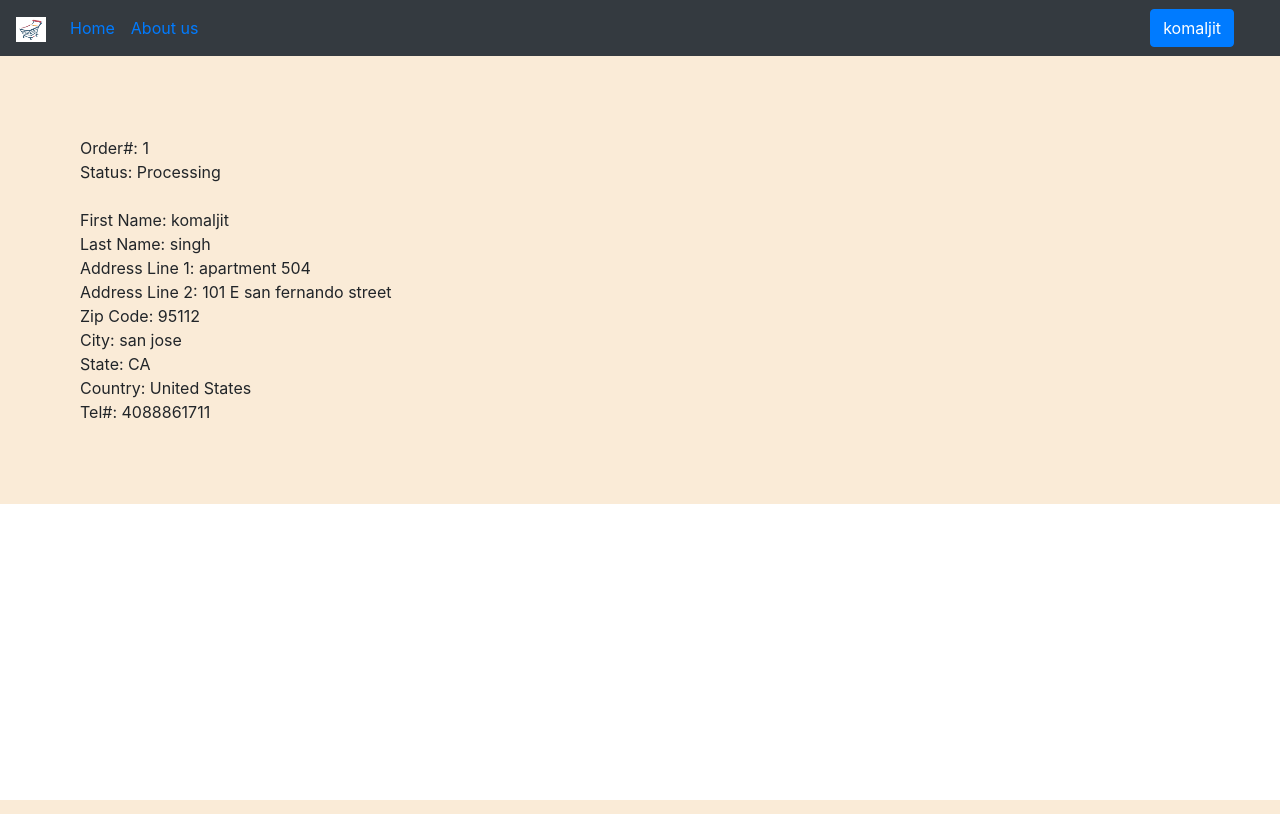
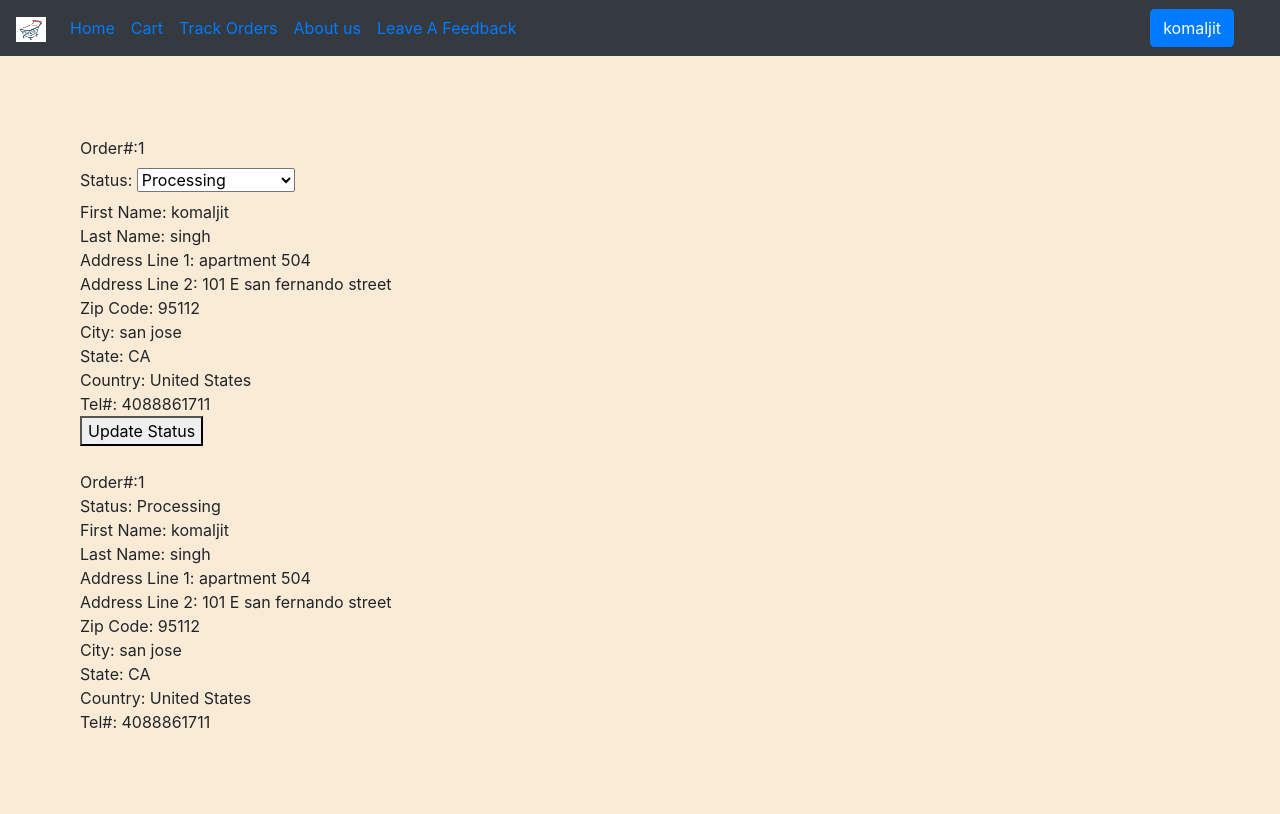
Before and after one commit to Rupert-S/BM-Online-Store, a Flask app: page /trackorders in a window 1280 px wide. Run offline with Flask 2, Linux system fonts and the light colour scheme; a user stored in the database is signed in; data comes from the database, SQL or seed files in the repository; both versions use the stored data as it was after the commit; some libraries are stand-ins or nearby versions.

Commit message:
Fixed Bugs and Added Update Status Feature

```diff
--- a/app.py
+++ b/app.py
@@ -268,32 +268,22 @@ def viewinvoice():
         user_info = cur.fetchone()
     return render_template('invoice.html',loggedIn= loggedIn, first_name=first_name, user_info=user_info)
 
-#Track order status
+#Track and update order status
 @app.route('/trackorders', methods=['POST','GET'])
 def trackorders():
     loggedIn, first_name = getLogindetails()
     if loggedIn == False:
         return redirect(url_for('loginform'))
     with sqlite3.connect('database.db') as con:
-        if request.method== 'GET':
-            cur = con.cursor()
-            cur.execute("select * from  orders inner join users on orders.userId = users.userId where email = '{}'".format(session['email']))
-            order_info = cur.fetchone()
+        cur = con.cursor()
+        cur.execute("select * from  orders inner join users on orders.userId = users.userId where email = '{}'".format(session['email']))
+        order_info = cur.fetchone()
+        if request.method=='POST':
+            status = request.form['status']
+            orderId = request.form['orderId']
+            cur.execute("update orders set status='{}' where orderId = '{}'".format(status,orderId))
+            con.commit()
     return render_template('trackorders.html', loggedIn = loggedIn, first_name = first_name, order_info = order_info)
-
-#Update order status
-@app.route('/updatestatus', methods=['POST', 'GET'])
-def updatestatus():
-    loggedIn, first_name = getLogindetails()
-    if loggedIn == False:
-        return redirect(url_for('loginform'))
-    with sqlite3.connect('database.db') as con:
-        if request.method== 'GET':
-            cur = con.cursor()
-            cur.execute("select * from  orders inner join users on orders.userId = users.userId where email = '{}'".format(session['email']))
-            order_info = cur.fetchone()
-    return render_template('updatestatus.html', loggedIn = loggedIn, first_name = first_name, order_info = order_info)
-
 
 #Leave Feedback on service
 @app.route('/feedback', methods=['POST','GET'])
--- a/static/app.css
+++ b/static/app.css
@@ -0,0 +1,4 @@
+.track-card{
+    padding: 5em;
+    background-color: antiquewhite;
+}
--- a/templates/header.html
+++ b/templates/header.html
@@ -4,6 +4,7 @@
 	<meta charset="utf-8">
 	<title>Grocery Store</title>
 	<meta name="viewport" content="width=device-width, initial-scale=1">
+        <link rel="stylesheet" href="/static/app.css">
         <link rel="stylesheet" href="https://maxcdn.bootstrapcdn.com/bootstrap/4.0.0-beta.2/css/bootstrap.min.css" integrity="sha384-PsH8R72JQ3SOdhVi3uxftmaW6Vc51MKb0q5P2rRUpPvrszuE4W1povHYgTpBfshb" crossorigin="anonymous">
         <script src="https://code.jquery.com/jquery-3.2.1.slim.min.js" integrity="sha384-KJ3o2DKtIkvYIK3UENzmM7KCkRr/rE9/Qpg6aAZGJwFDMVNA/GpGFF93hXpG5KkN" crossorigin="anonymous"></script>
         <script src="https://cdnjs.cloudflare.com/ajax/libs/popper.js/1.12.3/umd/popper.min.js" integrity="sha384-vFJXuSJphROIrBnz7yo7oB41mKfc8JzQZiCq4NCceLEaO4IHwicKwpJf9c9IpFgh" crossorigin="anonymous"></script>
@@ -26,8 +27,18 @@
                 <a class="nav-link" href={{url_for('root')}}>Home <span class="sr-only">(current)</span></a>
             </li>
             <li class="nav-item active">
+                <a class="nav-link" href={{url_for('Cart')}}>Cart<span class="sr-only">(current)</span></a>
+            </li>
+            <li class="nav-item active">
+                <a class="nav-link" href={{url_for('trackorders')}}>Track Orders<span class="sr-only">(current)</span></a>
+            </li>
+            <li class="nav-item active">
                 <a class="nav-link" href={{url_for('Info')}}>About us<span class="sr-only">(current)</span></a>
             </li>
+            <li class="nav-item active">
+                <a class="nav-link" href={{url_for('feedback')}}>Leave A Feedback<span class="sr-only">(current)</span></a>
+            </li>
+
         </ul>
        </div>
 	{% if not loggedIn %}
--- a/templates/trackorders.html
+++ b/templates/trackorders.html
@@ -1,16 +1,17 @@
 {% extends "header.html" %}
 {% block body %}
-<style>
-    .track-card{
-        padding: 5em;
-        background-color: antiquewhite;
-    }
-</style>
 
 <div class="track-card">
-    Order#: {{order_info[0]}} <br>
-    Status: {{order_info[1]}} <br>
-    <br>
+    <form method="post">
+    <label for="orderId">Order#:{{order_info[0]}} </label> <br>
+    <input type="text" name="orderId" value="{{order_info[0]}}" hidden>
+    <label for="status">Status:</label>
+    <select id="status" name="status">
+        <option value="Delivered">Delivered</option>
+        <option value="Processing"selected>Processing</option>
+        <option value="Out for Delivery">Out for Delivery</option>
+        <option value="Ready for Pick-up">Ready for Pick-up</option>
+    </select> <br>
     First Name: {{order_info[6]}}<br>
     Last Name:  {{order_info[7]}} <br>
     Address Line 1:  {{order_info[9]}} <br>
@@ -20,7 +21,20 @@
     State:  {{order_info[12]}} <br>
     Country:  {{order_info[13]}} <br>
     Tel#:  {{order_info[14]}} <br>
-
+    <button type="submit"> Update Status</button>
+    </form>
+    <br>
+    Order#:{{order_info[0]}} <br>
+    Status: {{order_info[1]}} <br>
+    First Name: {{order_info[6]}}<br>
+    Last Name:  {{order_info[7]}} <br>
+    Address Line 1:  {{order_info[9]}} <br>
+    Address Line 2:  {{order_info[8]}} <br>
+    Zip Code:  {{order_info[10]}} <br>
+    City:  {{order_info[11]}} <br>
+    State:  {{order_info[12]}} <br>
+    Country:  {{order_info[13]}} <br>
+    Tel#:  {{order_info[14]}} <br>
 </div>
 
 {% endblock %}
```
Also changed, not shown: templates/kart.html (+9 -1 lines), database.db.
